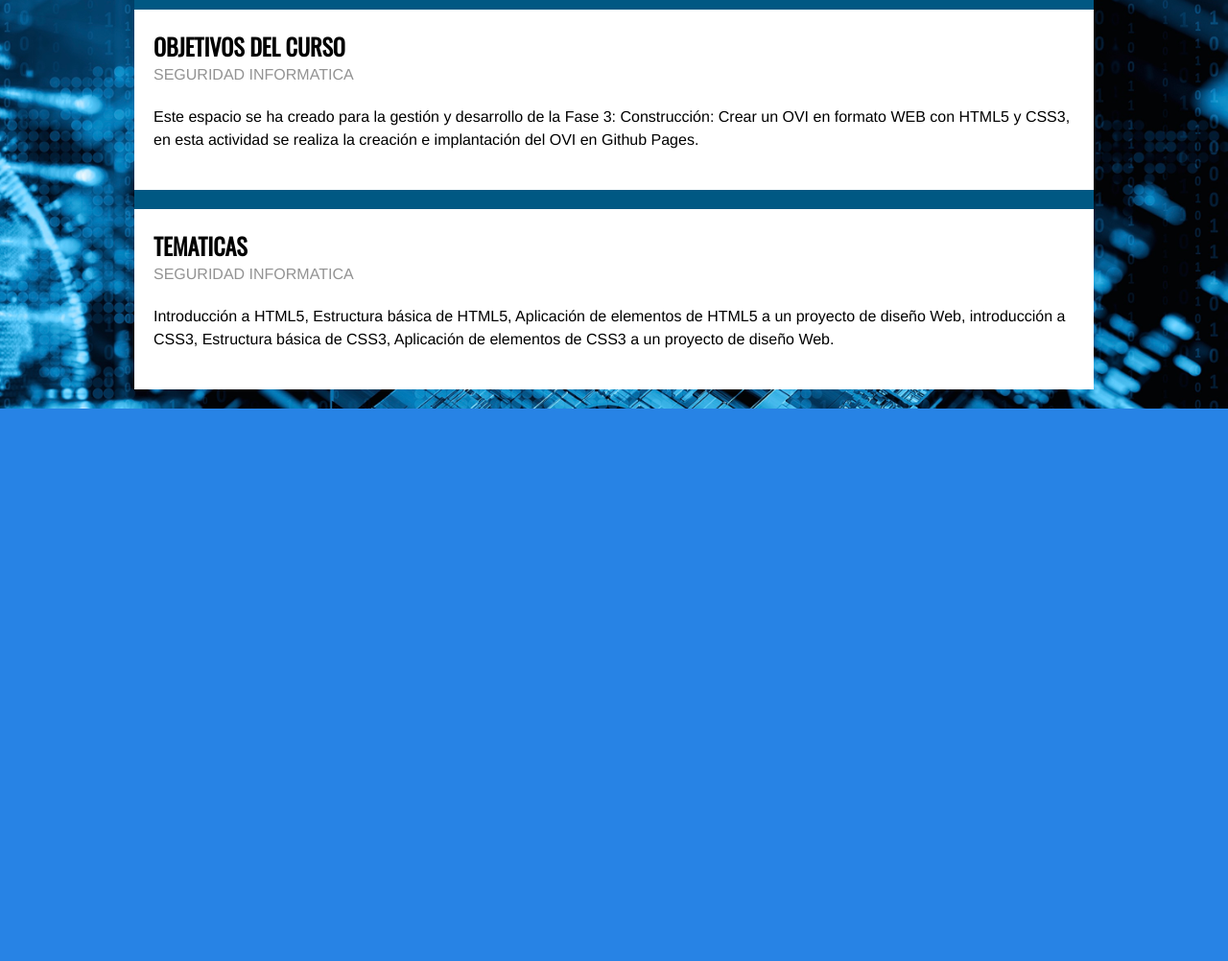
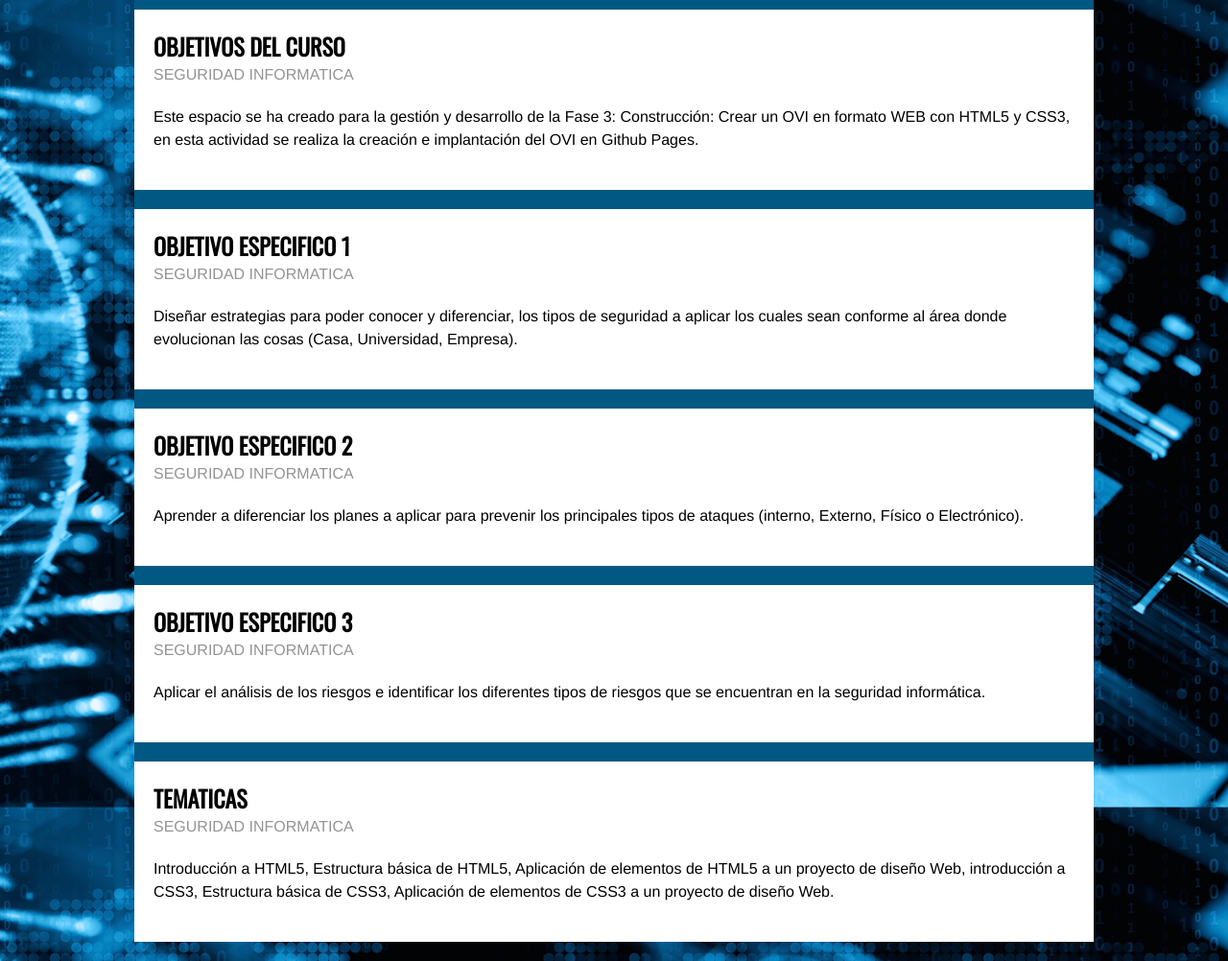
Before and after one commit to gfuquenea/html, a plain HTML site: page index.html in a window 1280 px wide. Shown: the part 873-1875 px from the top of the page at 96% size. Before the commit the page ends 1299 px from the top, so only its background shows below. Drawn offline with nearby package versions, Linux system fonts and the light colour scheme; a web font is replaced by a local one.

Commit message:
Update index.html

```diff
--- a/index.html
+++ b/index.html
@@ -88,6 +88,27 @@
 
 </article>
 <article>
+	<h2 class="titulo"> OBJETIVO ESPECIFICO 1</h2>
+	<p class="fecha">SEGURIDAD INFORMATICA</p>
+
+	<p>Diseñar estrategias para poder conocer y diferenciar, los tipos de seguridad a aplicar los cuales sean conforme al área donde evolucionan las cosas (Casa, Universidad, Empresa).</p>
+
+</article>
+<article>
+	<h2 class="titulo"> OBJETIVO ESPECIFICO 2</h2>
+	<p class="fecha">SEGURIDAD INFORMATICA</p>
+
+	<p>Aprender a diferenciar los planes a aplicar para prevenir los principales tipos de ataques (interno, Externo, Físico o Electrónico).</p>
+
+</article>
+<article>
+	<h2 class="titulo"> OBJETIVO ESPECIFICO 3</h2>
+	<p class="fecha">SEGURIDAD INFORMATICA</p>
+
+	<p>Aplicar el análisis de los riesgos e identificar los diferentes tipos de riesgos que se encuentran en la seguridad informática.</p>
+
+</article>
+<article>
 	<h2 class="titulo"> TEMATICAS</h2>
 	<p class="fecha">SEGURIDAD INFORMATICA</p>
 	<p>Introducción a HTML5, Estructura básica de HTML5, Aplicación de elementos de HTML5 a un proyecto de diseño Web, introducción a CSS3, Estructura básica de CSS3, Aplicación de elementos de CSS3 a un proyecto de diseño Web.</p>
```
